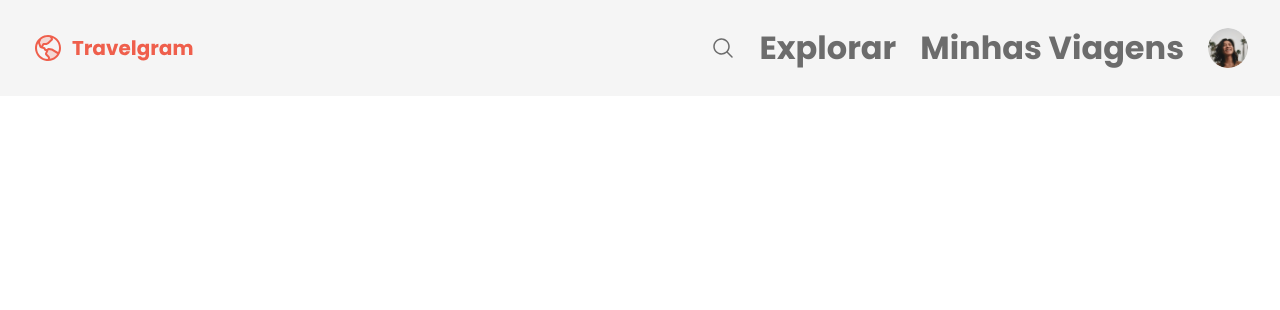
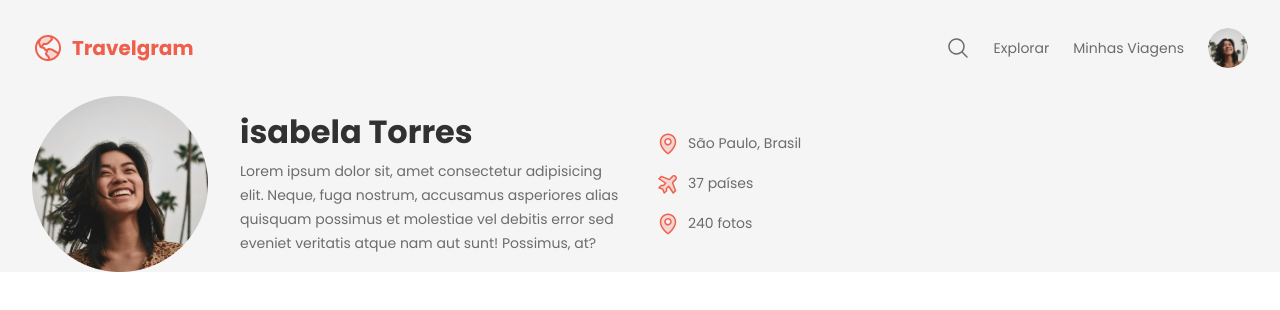
Before and after one commit to kevinlino1908/travelgram, a plain HTML site: page index.html in a window 1280 px wide. Drawn offline with Linux system fonts and the light colour scheme.

Commit message:
done header

```diff
--- a/index.html
+++ b/index.html
@@ -13,15 +13,18 @@
     <title>travelgram</title>
   </head>
   <body>
-   <div class="bg-surface-color">
-    <nav class="container">
+    <div class="bg-surface-color">
+      <nav class="container">
         <a href="#" id="logo">
           <img src="./assets/Logo.svg" alt="LogoMarca" />
         </a>
         <ul id="primary-menu">
           <li>
             <a href="#">
-              <img src="./assets/icons/MagnifyingGlass.svg" alt="icone de lupa" />
+              <img
+                src="./assets/icons/MagnifyingGlass.svg"
+                alt="icone de lupa"
+              />
             </a>
           </li>
           <li><a href="#">Explorar</a></li>
@@ -32,7 +35,37 @@
             </a>
           </li>
         </ul>
-   </div>
-    </nav>
+      </nav>
+      <head>
+        <div class="container">
+          <div id="profile">
+            <img src="./assets/Profile pic.png" alt="imagem de profile" />
+            <div>
+              <h1>isabela Torres</h1>
+              <p>
+                Lorem ipsum dolor sit, amet consectetur adipisicing elit. Neque,
+                fuga nostrum, accusamus asperiores alias quisquam possimus et
+                molestiae vel debitis error sed eveniet veritatis atque nam aut
+                sunt! Possimus, at?
+              </p>
+            </div>
+            <ul id="info">
+              <li>
+                <img src="./assets/icons/MapPin.svg" />
+                <span>São Paulo, Brasil</span>
+              </li>
+              <li>
+                <img src="./assets/icons/AirplaneTilt.svg" />
+                <span>37 países</span>
+              </li>
+              <li>
+                <img src="./assets/icons/MapPin.svg" />
+                <span>240 fotos</span>
+              </li>
+            </ul>
+          </div>
+        </div>
+      </head>
+    </div>
   </body>
 </html>
--- a/styles/global.css
+++ b/styles/global.css
@@ -16,13 +16,13 @@
 
   --font-family: "Poppins", sans-serif;
   --text: 16px/150% var(--font-family);
-  --text-sm: 12px/175% var(--font-family);
-  --text-md: 14px/175% var(--font-family);
+  --text-sm: 12px/170% var(--font-family);
+  --text-md: 14px/170% var(--font-family);
   --text-lg: bold 32px/125% var(--font-family);
 }
 
 body {
-  font: var(--text-lg);
+  font: var(--text-md);
   color: var(--text-color-secondary);
   background-color: var(--backgroud-color);
 }
--- /dev/null
+++ b/styles/header.css
@@ -0,0 +1,42 @@
+header {
+  padding-block: 32px;
+}
+
+#profile {
+  display: flex;
+  gap: 32px;
+  align-items: center;
+}
+
+header .container {
+  display: flex;
+  justify-content: space-between;
+}
+
+#profile > div {
+  max-width: 384px;
+}
+
+#profile h1 {
+  font: var(--text-lg);
+  color: var(--text-color-primary);
+  margin-bottom: 8px;
+}
+
+#profile p {
+  font: var(--text-md);
+}
+
+#info {
+  list-style: none;
+  display: flex;
+  flex-direction: column;
+  gap: 16px;
+  width: 280px;
+}
+
+#info li {
+  display: flex;
+  align-items: center;
+  gap: 8px;
+}
--- a/styles/index.css
+++ b/styles/index.css
@@ -1,2 +1,3 @@
 @import url(global.css);
 @import url(nav.css);
+@import url(header.css);
```
